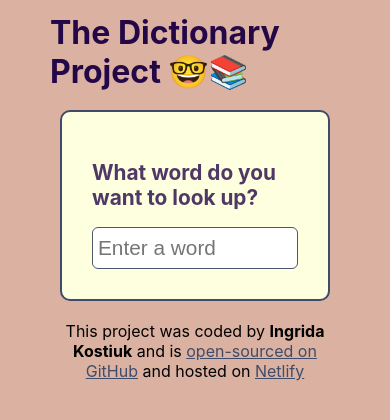
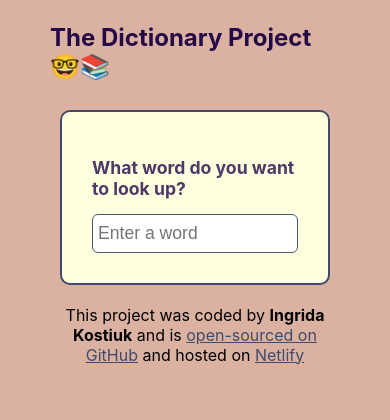
Before and after one commit to Ingrida425/shecodes-dictionary-react, a React (Create React App) app: page / in a window 390 px wide. Shown: the top 420 px of the page. Built offline with nearby package versions, Linux system fonts and the light colour scheme; no server answers.

Commit message:
added some responsivenes

```diff
--- a/src/App.css
+++ b/src/App.css
@@ -27,3 +27,8 @@ a {
   margin: 20px 0;
   color: black;
 }
+@media screen and (max-width: 600px) {
+  .App-header {
+    font-size: 1.5rem;
+  }
+}
--- a/src/Dictionary.css
+++ b/src/Dictionary.css
@@ -21,3 +21,11 @@
 .Dictionary {
   text-align: left;
 }
+@media screen and (max-width: 600px) {
+  .Dictionary h1 {
+    font-size: 1.1rem;
+  }
+  .Dictionary input {
+    font-size: 1.1rem;
+  }
+}
--- a/src/Meaning.css
+++ b/src/Meaning.css
@@ -15,3 +15,14 @@
 .Meaning .paragraph {
   padding: 10px;
 }
+@media screen and (max-width: 600px) {
+  .Meaning h3 {
+    font-size: 1.3rem;
+  }
+  .Meaning .definition {
+    font-size: 1.1rem;
+  }
+  .Meaning .example {
+    font-size: 1rem;
+  }
+}
--- a/src/Phonetic.css
+++ b/src/Phonetic.css
@@ -18,3 +18,8 @@
   opacity: 0.7;
   color: #240747;
 }
+@media screen and (max-width: 600px) {
+  .Phonetic .text {
+    font-size: 1rem;
+  }
+}
--- a/src/Results.css
+++ b/src/Results.css
@@ -3,3 +3,8 @@
   font-weight: bold;
   color: #240747;
 }
+@media screen and (max-width: 600px) {
+  .Results h2 {
+    font-size: 1.5rem;
+  }
+}
--- a/src/Synonyms.css
+++ b/src/Synonyms.css
@@ -11,3 +11,8 @@
   padding: 4px 8px;
   border-radius: 16px;
 }
+@media screen and (max-width: 600px) {
+  .Synonyms li {
+    font-size: 0.9rem;
+  }
+}
```
